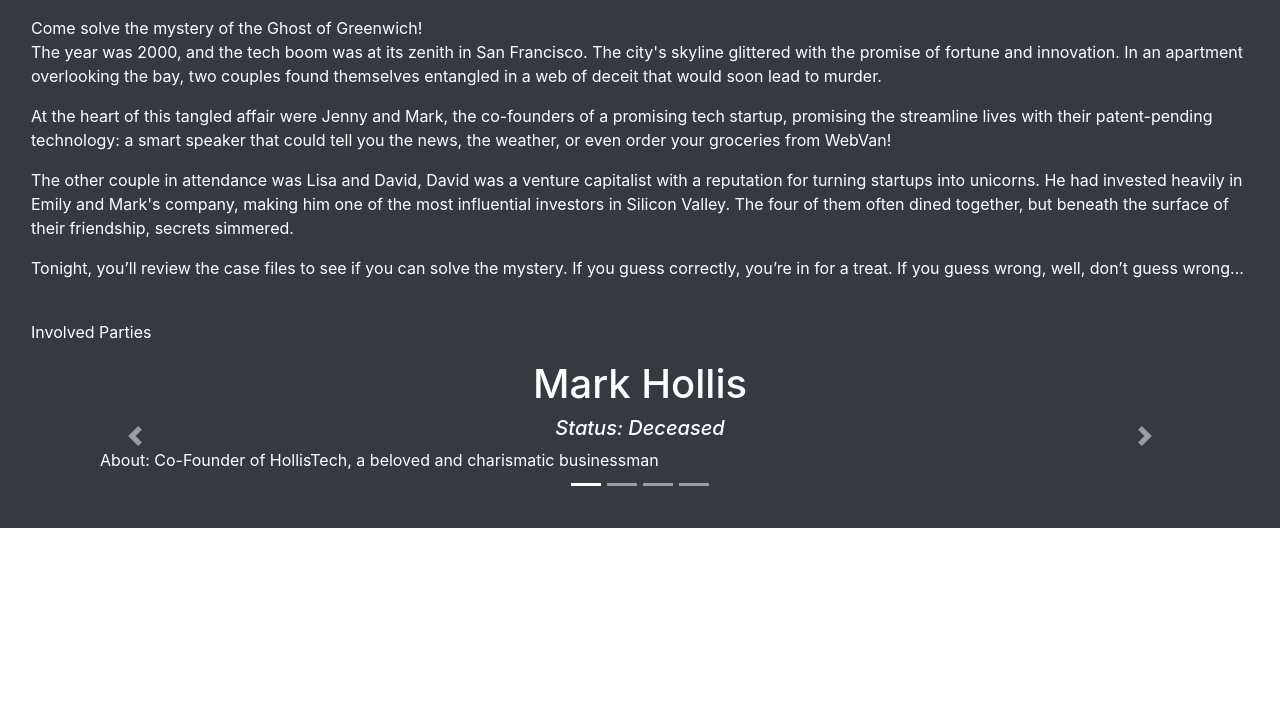
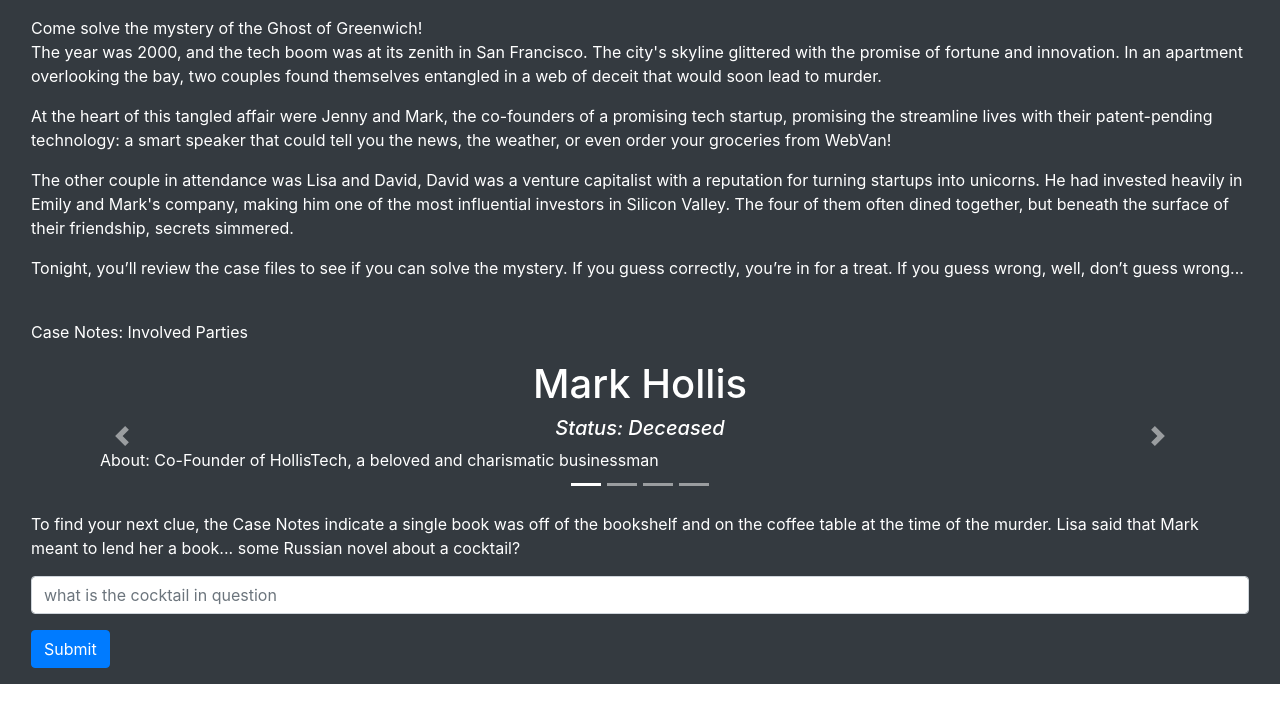
Before and after one commit to allisonbohannon/ghost_of_greenwich, a React (Create React App) app: page / in a window 1280 px wide. Shown: the top 722 px of the page. Built offline with nearby package versions, Linux system fonts and the light colour scheme.

Commit message:
Add clue 1

```diff
--- a/src/components/App.js
+++ b/src/components/App.js
@@ -9,6 +9,7 @@ function App() {
           Come solve the mystery of the Ghost of Greenwich!
           <Routes>
             <Route path="/" element={<Home />}/>
+
           </Routes>
       </div>
 
--- a/src/components/Carousel.js
+++ b/src/components/Carousel.js
@@ -2,8 +2,7 @@ import React from 'react'
 
 const Carousel = () => {
   return (
-    <div class="container-fluid">
-        <div id="carouselExampleIndicators" class="carousel slide" data-ride="carousel">
+        <div id="carouselExampleIndicators" class="carousel slide" data-interval="false" data-ride="carousel">
                 <ol class="carousel-indicators">
                     <li data-target="#carouselExampleIndicators" data-slide-to="0" class="active"></li>
                     <li data-target="#carouselExampleIndicators" data-slide-to="1"></li>
@@ -77,7 +76,6 @@ const Carousel = () => {
                     <span class="sr-only">Next</span>
                 </a>
             </div>
-    </div>
   )
 }
 
--- /dev/null
+++ b/src/components/Clue1.js
@@ -0,0 +1,18 @@
+import React from 'react'
+
+const Clue1 = () => {
+  return (
+    <div>
+        <p>You open the book and out falls a love letter. </p>
+        <div class="p-3 mb-2 bg-light text-dark">
+            <p><em>Dear Lisa,</em></p>
+            <p><em>I can no longer bear the weight of this deception. The walls of lies we've built around us are closing in, and I fear the consequences of our actions. Tonight, I intend to tell Jenny the truth about us, about our affair. I know that this will shatter her, and I can't even begin to fathom the consequences it will have on our startup. But I cannot continue living this lie, deceiving the woman I once loved and betraying her trust. My heart aches at the thought of what awaits me after this confession, but I have made up my mind. Meet me at our secret spot, the one overlooking the Bridge, at midnight. This will be our last meeting as secret lovers. After tonight, everything changes.</em></p>
+            <p><em>Yours, </em></p>
+            <p><em>Mark</em></p>
+        </div>
+        <p>What a dramatic reveal!!</p>
+    </div>
+  )
+}
+
+export default Clue1
--- /dev/null
+++ b/src/components/Code1.js
@@ -0,0 +1,33 @@
+import React, { useState } from 'react'
+
+const Code1 = ({setPw1}) => {
+
+    const [codeWord, setCodeWord] = useState()
+    const [err, setErr] = useState(false)
+
+    const handleSubmit = (e) => {
+        e.preventDefault();
+        setErr(false);
+        if (codeWord.toLowerCase() === "margarita") {
+            setPw1(true)
+        } else {
+            setErr(true)
+        }
+
+    }
+  return (
+    <div>
+         <form onSubmit={handleSubmit}>
+            <div class="form-group">
+                <input  class="form-control" id="exampleInputPassword1" value={codeWord} onChange={(e)=>setCodeWord(e.target.value)} placeholder="what is the cocktail in question"/>
+            </div>
+            <button type="submit" class="btn btn-primary">Submit</button>
+        </form>
+        {err === false? "": <div class="alert alert-danger" role="alert">Try again!</div>}
+    </div>
+
+
+  )
+}
+
+export default Code1
--- a/src/components/Home.js
+++ b/src/components/Home.js
@@ -1,12 +1,14 @@
 import React, { useState } from 'react'
 import Carousel from './Carousel'
+import Clue1 from './Clue1'
+import Code1 from './Code1'
 
 const Home = () => {
 
-  const [clue1, setClue1] = useState(false)
-  const [clue2, setClue2] = useState(false)
-  const [clue3, setClue3] = useState(false)
-  const [clue4, setClue4] = useState(false)
+  const [pw1, setPw1] = useState(false)
+  const [pw2, setPw2] = useState(false)
+  const [pw3, setPw3] = useState(false)
+  const [pw4, setPw4] = useState(false)
 
   return (
     <div>
@@ -15,13 +17,15 @@ const Home = () => {
        <p>The other couple in attendance was Lisa and David, David was a venture capitalist with a reputation for turning startups into unicorns. He  had invested heavily in Emily and Mark's company, making him one of the most influential investors in Silicon Valley. The four of them often dined together, but beneath the surface of their friendship, secrets simmered. </p>
        <p>Tonight, you’ll review the case files to see if you can solve the mystery. If you guess correctly, you’re in for a treat. If you guess wrong, well, don’t guess wrong...</p>
        <br></br>
-       <p>Involved Parties </p>
+       <p>Case Notes: Involved Parties </p>
        <Carousel/>
 
-       {/* {clue1 = true? <Clue1 />: ""}
-       {clue2 = true? <Clue2 />: ""}
-       {clue3 = true? <Clue3 />: ""}
-       {clue4 = true? <Clue4 />: ""} */}
+        <p>To find your next clue, the Case Notes indicate a single book was off of the bookshelf and on the coffee table at the time of the murder. Lisa said that Mark meant to lend her a book... some Russian novel about a cocktail? </p>
+
+       {pw1 === true? <Clue1 />: <Code1 setPw1={setPw1}/>}
+       {/*{clue2 === true? <Clue2 />: ""}
+       {clue3 === true? <Clue3 />: ""}
+       {clue4 === true? <Clue4 />: ""} */}
     </div>
   )
 }
```
